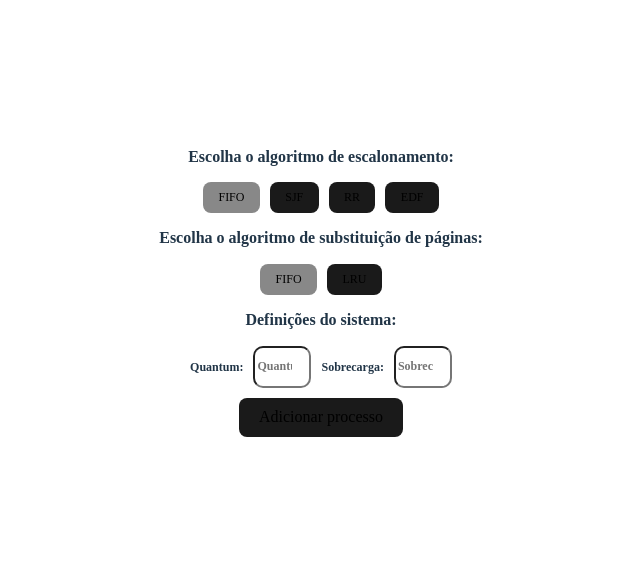
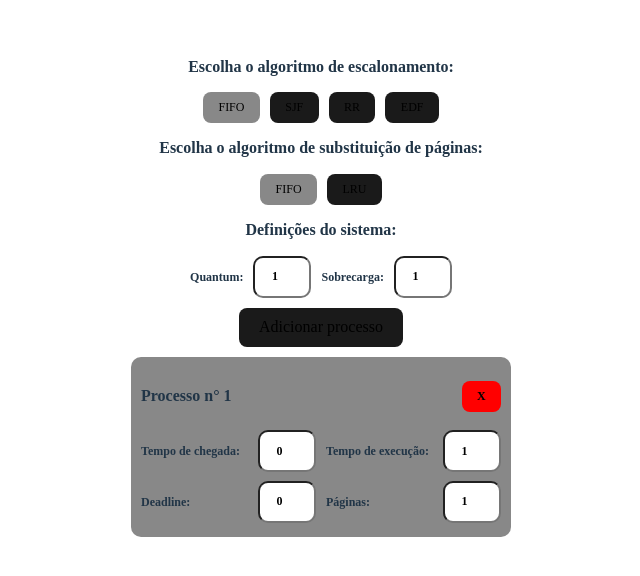
Before and after one commit to BeHaga/so_mata_58, a React (Vite) app in the folder trabalho_principal_so/: page / in a window 1280 px wide. Shown: the part 106-682 px from the top of the page, without its empty margins (319-959 px from the left). Built offline with nearby package versions, Linux system fonts and the light colour scheme.

Commit message:
3 funcionalidades: exclusao de card, atualizacao da key do card apos a exclusao e predefinicao dos valores iniciais dos inputs

```diff
--- a/trabalho_principal_so/src/App.tsx
+++ b/trabalho_principal_so/src/App.tsx
@@ -15,20 +15,46 @@ function App() {
   // const [count, setCount] = useState(0);
 
   // const [processos, setProcessos] = useState<Processo[]>([]);
-  const [processos, setProcessos] = useState<JSX.Element[]>([]);
+  const [processos, setProcessos] = useState<{key: number}[]>([{key: 1}]); {/*key 1 pois precisa de pelo menos um processo*/}
 
   const criarProcesso = () => {
     // setProcessos(true);
-    setProcessos((prev) => [...prev, <Processos key={prev.length} />]);
+    // setProcessos((prev) => [...prev, <Processos key={prev.length} />]);
+    // const novoProcesso = {key: processos[-1].key + 1};
+    // const inicial = processos[0].key;
+    // const novoProcesso = {key: inicial + 1};
+    const novoProcesso = {key: processos.length + 1};
+    setProcessos((prev) => [...prev, novoProcesso]);
+  };
+
+  const excluirProcesso = (key: number) => {
+    if (processos.length > 1) {
+      setProcessos((prev) => {
+        const processosRestantes = prev.filter((processo) => processo.key !== key);
+
+        const processosKeysAtualizadas = processosRestantes.map((processo, index) => ({
+          ...processo,
+          key: index + 1,
+        }));
+        return processosKeysAtualizadas;
+      })
+    }
   };
 
   return (
     <>
-      <Escolhas></Escolhas>
+      <Escolhas />
       <button className='addProcessos' onClick={criarProcesso}>Adicionar processo</button>
       <div className='processos'>
         {/* {processo && <Processos />} */}
-        {processos}
+        {/* {processos} */}
+        {processos.map((processo) => (
+          <Processos
+            key={processo.key}
+            numero={processo.key}
+            onDelete={() => excluirProcesso(processo.key)}
+          />
+        ))}
       </div>
       {/* <Processos></Processos> */}
 
--- a/trabalho_principal_so/src/components/escolhas/escolhas.tsx
+++ b/trabalho_principal_so/src/components/escolhas/escolhas.tsx
@@ -36,11 +36,11 @@ export default function Escolhas() {
             <div className='definicoesSistema'>
                 <div className='definicao'>
                     <h3 className='nomeAtributo'>Quantum:</h3>
-                    <input className='inputAtributo' type="number" name="Quantum" id="" placeholder="Quantum" min="1" /> {/* definir valor presetado */}
+                    <input className='inputAtributo' type="number" name="Quantum" id="" placeholder="Quantum" min="1" defaultValue={1} /> {/* definir valor presetado */}
                 </div>
                 <div className='definicao'>
                     <h3 className='nomeAtributo'>Sobrecarga:</h3>
-                    <input className='inputAtributo' type="number" name="Sobrecarga" id="" placeholder="Sobrecarga" min="0" /> {/* definir valor presetado */}
+                    <input className='inputAtributo' type="number" name="Sobrecarga" id="" placeholder="Sobrecarga" min="1" defaultValue={1} /> {/* definir valor presetado */}
                 </div>
             </div>
         </section>
--- a/trabalho_principal_so/src/components/processos/processos.tsx
+++ b/trabalho_principal_so/src/components/processos/processos.tsx
@@ -1,30 +1,30 @@
 import './processos.css';
 
-export default function Processos() {
+export default function Processos({ numero, onDelete } : { numero:number; onDelete: () => void }) {
     return (
         <section className='processo'>
             <div className='infoDoProcesso'>
-                <h2>Processo n°</h2> {/* numero será variavel */}
-                <button>X</button> {/* adicionar exclusão do card do processo */}
+                <h2>Processo n° {numero}</h2> {/* numero será variavel */}
+                <button onClick={onDelete}>X</button> {/* adicionar exclusão do card do processo */}
             </div>
             <div className='linha'>
                 <div className='coluna'>
                     <h3 className='nomeAtributo'>Tempo de chegada:</h3>
-                    <input className='inputAtributo' type="number" name="tempoDeChegada" id="" placeholder="Tempo de Chegada" min="0" /> {/* definir valor presetado */}
+                    <input className='inputAtributo' type="number" name="tempoDeChegada" id="" placeholder="Tempo de Chegada" min="0" defaultValue={0} /> {/* definir valor presetado */}
                 </div>
                 <div className='coluna'>
                     <h3 className='nomeAtributo'>Tempo de execução:</h3>
-                    <input className='inputAtributo' type="number" name="tempoDeExecucao" id="" placeholder="Tempo de Execução" min="1" /> {/* definir valor presetado */}
+                    <input className='inputAtributo' type="number" name="tempoDeExecucao" id="" placeholder="Tempo de Execução" min="1" defaultValue={1} /> {/* definir valor presetado */}
                 </div>
             </div>
             <div className='linha'>
                 <div className='coluna'>
                     <h3 className='nomeAtributo'>Deadline:</h3>
-                    <input className='inputAtributo' type="number" name="deadline" id="" placeholder="deadline" min="0" /> {/* definir valor presetado */}
+                    <input className='inputAtributo' type="number" name="deadline" id="" placeholder="deadline" min="0" defaultValue={0} /> {/* definir valor presetado */}
                 </div>
                 <div className='coluna'>
-                    <h3 className='nomeAtributo'>A definir:</h3>
-                    <input className='inputAtributo' type="number" name="aDefinir" id="" placeholder="a definir" min="1" /> {/* definir valor presetado */}
+                    <h3 className='nomeAtributo'>Páginas:</h3>
+                    <input className='inputAtributo' type="number" name="paginas" id="" placeholder="paginas" min="1" defaultValue={1} /> {/* definir valor presetado */}
                 </div>
             </div>
         </section>
```
